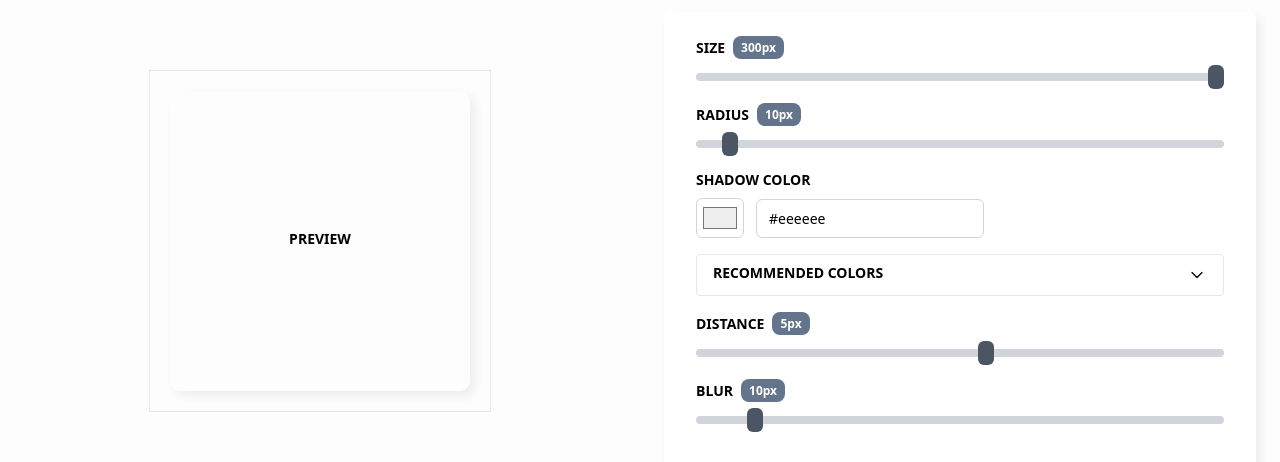
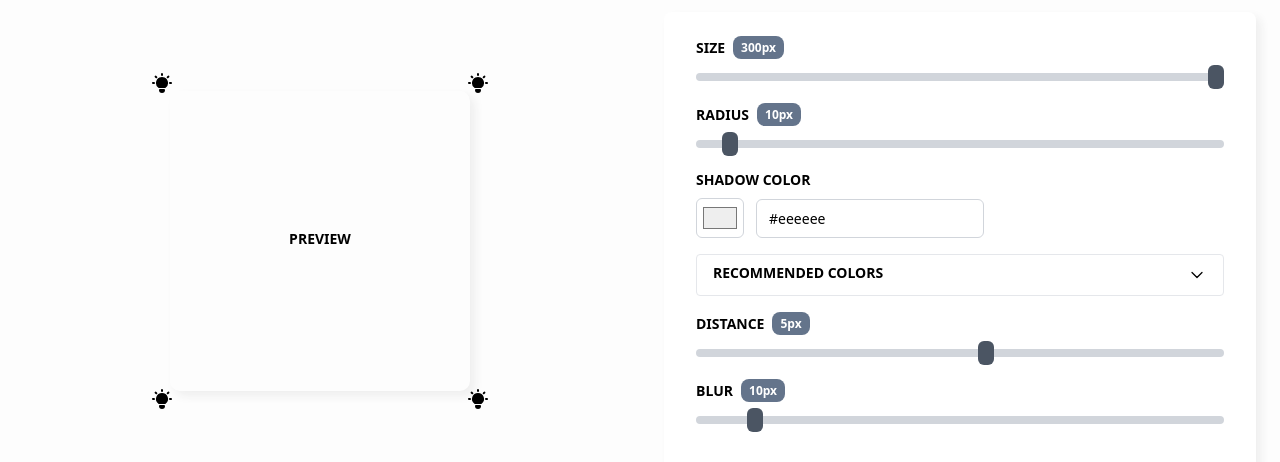
Before and after one commit to iyoub/shadowing, a Vue app: page / in a window 1280 px wide. Shown: the part 177-639 px from the top of the page. Built offline with nearby package versions, Linux system fonts and the light colour scheme; what @highlightjs/vue-plugin would draw is missing.

Commit message:
add light butons

```diff
--- a/src/components/BoxCard.vue
+++ b/src/components/BoxCard.vue
@@ -1,9 +1,23 @@
 <template>
-  <div class="p-5 flex items-center self-center mx-auto border h-fit w-fit">
+  <div class="p-5 flex items-center self-center mx-auto h-fit w-fit relative">
+    <button class="absolute top-0 left-0">
+      <IconBulb />
+    </button>
+    <button class="absolute top-0 right-0">
+      <IconBulb />
+    </button>
+    <button class="absolute bottom-0 left-0">
+      <IconBulb />
+    </button>
+    <button class="absolute bottom-0 right-0">
+      <IconBulb />
+    </button>
     <div class="card-preview flex items-center justify-center">
       <div class="form-label">Preview</div>
     </div>
   </div>
 </template>
 
-<script setup lang="ts"></script>
+<script setup lang="ts">
+import IconBulb from './IconBulb.vue'
+</script>
--- /dev/null
+++ b/src/components/IconBulb.vue
@@ -0,0 +1,63 @@
+<template>
+  <svg
+    xmlns="http://www.w3.org/2000/svg"
+    :width="props.width"
+    :height="props.height"
+    viewBox="0 0 24 24"
+    stroke-width="2"
+    stroke="currentColor"
+    fill="none"
+    stroke-linecap="round"
+    stroke-linejoin="round"
+  >
+    <path stroke="none" d="M0 0h24v24H0z" fill="none" />
+    <path
+      d="M4 11a1 1 0 0 1 .117 1.993l-.117 .007h-1a1 1 0 0 1 -.117 -1.993l.117 -.007h1z"
+      stroke-width="0"
+      fill="currentColor"
+    />
+    <path
+      d="M12 2a1 1 0 0 1 .993 .883l.007 .117v1a1 1 0 0 1 -1.993 .117l-.007 -.117v-1a1 1 0 0 1 1 -1z"
+      stroke-width="0"
+      fill="currentColor"
+    />
+    <path
+      d="M21 11a1 1 0 0 1 .117 1.993l-.117 .007h-1a1 1 0 0 1 -.117 -1.993l.117 -.007h1z"
+      stroke-width="0"
+      fill="currentColor"
+    />
+    <path
+      d="M4.893 4.893a1 1 0 0 1 1.32 -.083l.094 .083l.7 .7a1 1 0 0 1 -1.32 1.497l-.094 -.083l-.7 -.7a1 1 0 0 1 0 -1.414z"
+      stroke-width="0"
+      fill="currentColor"
+    />
+    <path
+      d="M17.693 4.893a1 1 0 0 1 1.497 1.32l-.083 .094l-.7 .7a1 1 0 0 1 -1.497 -1.32l.083 -.094l.7 -.7z"
+      stroke-width="0"
+      fill="currentColor"
+    />
+    <path
+      d="M14 18a1 1 0 0 1 1 1a3 3 0 0 1 -6 0a1 1 0 0 1 .883 -.993l.117 -.007h4z"
+      stroke-width="0"
+      fill="currentColor"
+    />
+    <path
+      d="M12 6a6 6 0 0 1 3.6 10.8a1 1 0 0 1 -.471 .192l-.129 .008h-6a1 1 0 0 1 -.6 -.2a6 6 0 0 1 3.6 -10.8z"
+      stroke-width="0"
+      fill="currentColor"
+    />
+  </svg>
+</template>
+
+<script setup lang="ts">
+const props = defineProps({
+	width: {
+		type: String,
+		default: '24'
+	},
+	height: {
+		type: String,
+		default: '24'
+	}
+})
+</script>
```
